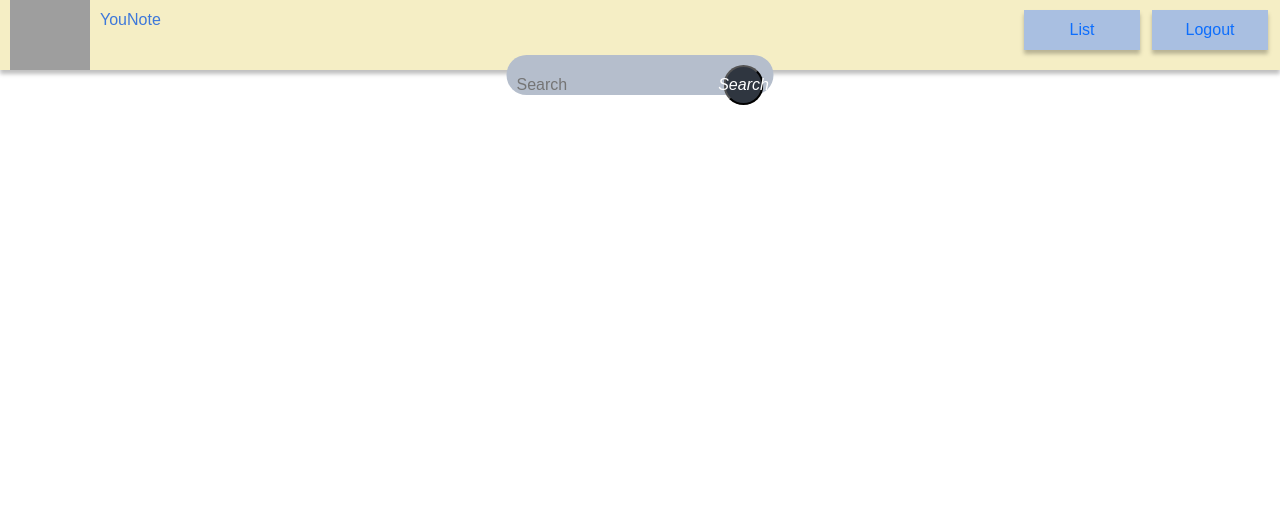
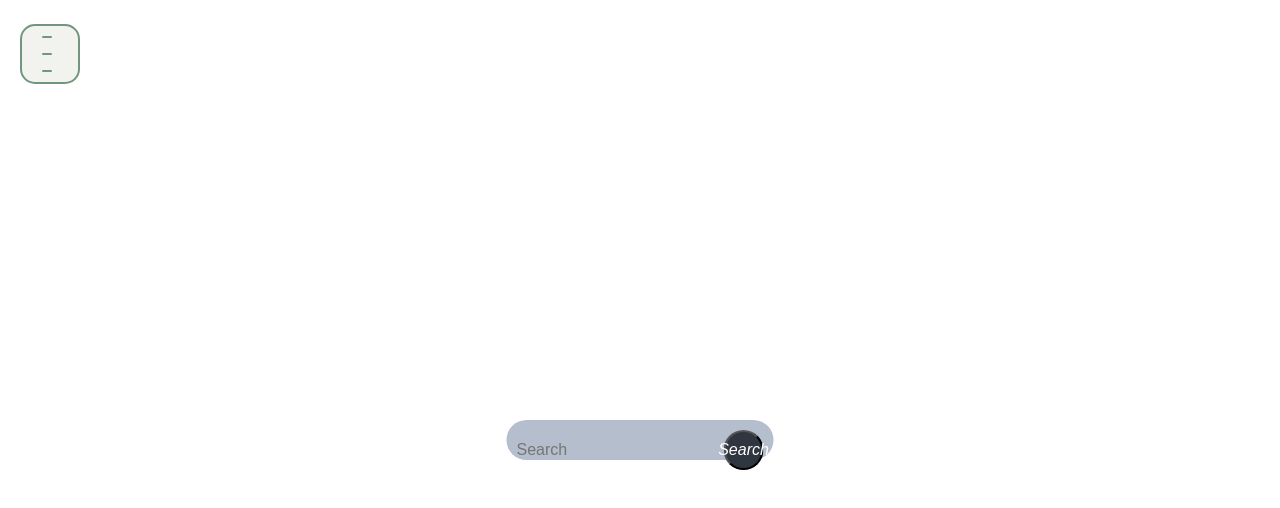
Before and after one commit to jarrywc/you-note, a React (Create React App) app: page /videos in a window 1280 px wide. Shown: the top 508 px of the page. Built offline with nearby package versions, Linux system fonts and the light colour scheme; grey boxes are pictures that could not be loaded.

Commit message:
Reverted

```diff
--- a/src/App.js
+++ b/src/App.js
@@ -1,14 +1,14 @@
-// import './App.css';
+import './App.css';
 import React from 'react';
-// import { SearchMain} from './nav';
-// import {Menu} from './menu'
+import { SearchMain} from './nav';
+import {Menu} from './menu'
 import { Route, Routes} from 'react-router-dom';
 import {MyVideos} from './MyVideos'
 import {Results} from './results'
 import {VideoNote} from "./components/VideoNote";
 import {MyVideosNav} from "./components/MyVideosNav";
 import {MDBContainer, MDBRow} from "mdb-react-ui-kit";
-import {AltNav} from "./altNav";
+// import {AltNav} from "./altNav";
 
 
 
@@ -19,9 +19,9 @@ function App() {
       <>
 
         <div>
-            <AltNav />
-        {/*<Menu/>*/}
-        {/*<SearchMain/>*/}
+            {/*<AltNav />*/}
+        <Menu/>
+        <SearchMain/>
             <MDBContainer className="d-lg-flex">
             <MDBRow xs={3} style={{padding:"5px", height:"100%"}}>
                 <div id='changeable'/>
--- a/src/altNav.js
+++ b/src/altNav.js
@@ -1,6 +1,6 @@
-import axios from "axios";
+// import axios from "axios";
 import {SearchMain} from "./nav";
-import {Navbar, NavbarBrand, NavItem} from "react-bootstrap";
+import {Navbar, NavItem} from "react-bootstrap";
 import {Link} from "react-router-dom";
 
 export const AltNav = () => {
@@ -11,13 +11,13 @@ export const AltNav = () => {
     //     navigate(link, { replace: true });
     // }
 
-    const onClick = async (e) => {
-        console.log('Go to '+e.target.value)
-        await axios.get('/'+e.target.value );
-        // window.location.pathname = "/landing";
-        // window.location.reload();
-
-    }
+    // const onClick = async (e) => {
+    //     console.log('Go to '+e.target.value)
+    //     await axios.get('/'+e.target.value );
+    //     // window.location.pathname = "/landing";
+    //     // window.location.reload();
+    //
+    // }
 
     return (
         <Navbar className="navbar-expand-lg ">
@@ -30,9 +30,9 @@ export const AltNav = () => {
             {/*<NavItem>*/}
             {/*    <a className="sign-btn" onClick={onClick} defaultValue={'/landing'} style={{textDecoration:"none"}} href="">Home</a>*/}
             {/*</NavItem>*/}
-            <NavItem>
-                <a className="sign-btn" onClick={onClick} defaultValue={'/logout'} style={{textDecoration:"none"}} href="">Logout</a>
-            </NavItem>
+            {/*<NavItem>*/}
+            {/*    <a className="sign-btn" onClick={onClick} defaultValue={'/logout'} style={{textDecoration:"none"}} href="">Logout</a>*/}
+            {/*</NavItem>*/}
 
         </Navbar>
 
```
